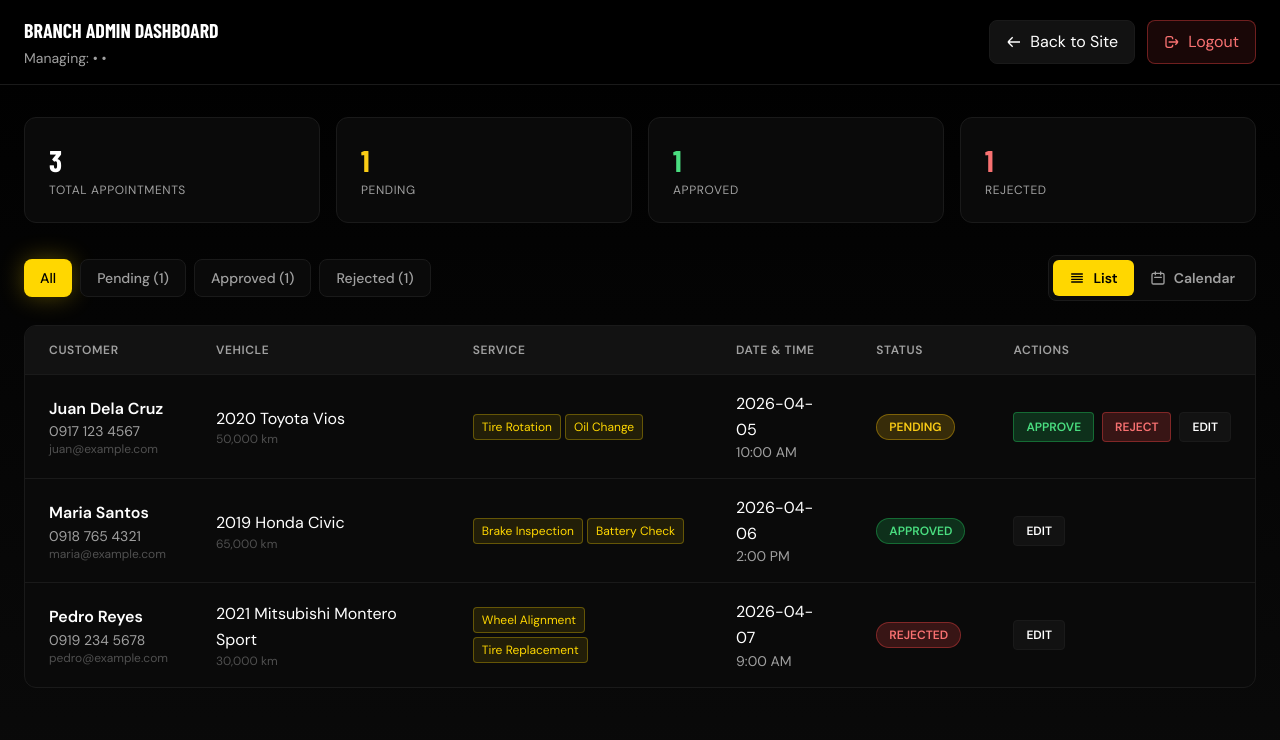
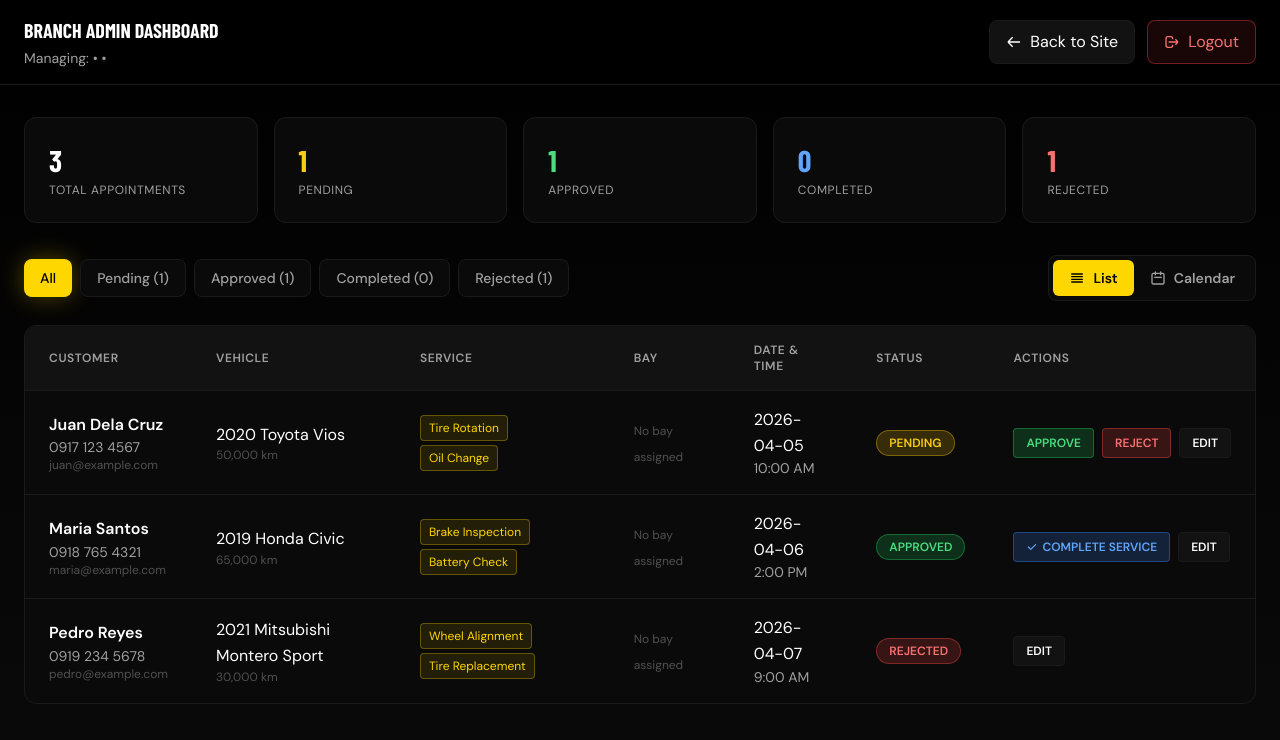
Before and after one commit to leo7604/HH-ASIA-TYRE, a React (Vite) app: page /admin in a window 1280 px wide. Shown: the top 740 px of the page. Built offline with nearby package versions, Linux system fonts and the light colour scheme; no server answers; sample sign-in values are in the browser's storage; a web font is replaced by a local one.

Commit message:
Add service completion tracking - branch admins can now mark services as complete to free up bays

```diff
--- a/src/pages/AdminDashboard.jsx
+++ b/src/pages/AdminDashboard.jsx
@@ -143,6 +143,24 @@ function AdminDashboard() {
     toast.warning('Appointment rejected');
   };
 
+  const completeService = (id) => {
+    const allAppointments = JSON.parse(localStorage.getItem('appointments') || '[]');
+    const updated = allAppointments.map(apt => {
+      if (apt.id === id) {
+        return {
+          ...apt,
+          status: 'completed',
+          completedAt: new Date().toISOString()
+        };
+      }
+      return apt;
+    });
+    localStorage.setItem('appointments', JSON.stringify(updated));
+    setAppointments(updated);
+    setFilter('all');
+    toast.success('Service completed! Bay is now available.');
+  };
+
   const startEditing = (appointment) => {
     setEditingAppointment(appointment.id);
     setEditForm({
@@ -179,6 +197,7 @@ function AdminDashboard() {
     total: appointments.length,
     pending: appointments.filter(a => a.status === 'pending').length,
     approved: appointments.filter(a => a.status === 'approved').length,
+    completed: appointments.filter(a => a.status === 'completed').length,
     rejected: appointments.filter(a => a.status === 'rejected').length
   };
 
@@ -251,7 +270,7 @@ function AdminDashboard() {
 
       <main className="max-w-[1400px] mx-auto px-6 py-8">
         {/* Stats Cards */}
-        <div className="grid grid-cols-2 md:grid-cols-4 gap-4 mb-8">
+        <div className="grid grid-cols-2 md:grid-cols-5 gap-4 mb-8">
           <div className="bg-brand-card border border-brand-border rounded-xl p-6">
             <div className="text-3xl font-display font-black text-white mb-1">{stats.total}</div>
             <div className="text-xs text-brand-textMuted uppercase tracking-wider">Total Appointments</div>
@@ -265,6 +284,10 @@ function AdminDashboard() {
             <div className="text-xs text-brand-textMuted uppercase tracking-wider">Approved</div>
           </div>
           <div className="bg-brand-card border border-brand-border rounded-xl p-6">
+            <div className="text-3xl font-display font-black text-blue-400 mb-1">{stats.completed}</div>
+            <div className="text-xs text-brand-textMuted uppercase tracking-wider">Completed</div>
+          </div>
+          <div className="bg-brand-card border border-brand-border rounded-xl p-6">
             <div className="text-3xl font-display font-black text-red-400 mb-1">{stats.rejected}</div>
             <div className="text-xs text-brand-textMuted uppercase tracking-wider">Rejected</div>
           </div>
@@ -273,7 +296,7 @@ function AdminDashboard() {
         {/* Filters */}
         <div className="flex flex-wrap gap-2 mb-6 items-center justify-between">
           <div className="flex flex-wrap gap-2">
-            {['all', 'pending', 'approved', 'rejected'].map((status) => (
+            {['all', 'pending', 'approved', 'completed', 'rejected'].map((status) => (
               <button
                 key={status}
                 onClick={() => setFilter(status)}
@@ -348,6 +371,7 @@ function AdminDashboard() {
                     <th className="text-left px-6 py-4 text-xs font-bold uppercase tracking-wider text-brand-textMuted">Customer</th>
                     <th className="text-left px-6 py-4 text-xs font-bold uppercase tracking-wider text-brand-textMuted">Vehicle</th>
                     <th className="text-left px-6 py-4 text-xs font-bold uppercase tracking-wider text-brand-textMuted">Service</th>
+                    <th className="text-left px-6 py-4 text-xs font-bold uppercase tracking-wider text-brand-textMuted">Bay</th>
                     <th className="text-left px-6 py-4 text-xs font-bold uppercase tracking-wider text-brand-textMuted">Date & Time</th>
                     <th className="text-left px-6 py-4 text-xs font-bold uppercase tracking-wider text-brand-textMuted">Status</th>
                     <th className="text-left px-6 py-4 text-xs font-bold uppercase tracking-wider text-brand-textMuted">Actions</th>
@@ -382,16 +406,34 @@ function AdminDashboard() {
                         </div>
                       </td>
                       <td className="px-6 py-4">
+                        {apt.bayName ? (
+                          <div className="flex items-center gap-2">
+                            <div className="w-8 h-8 bg-brand-yellow/10 border border-brand-yellow/30 rounded-lg flex items-center justify-center">
+                              <svg className="w-4 h-4 text-brand-yellow" fill="currentColor" viewBox="0 0 20 20">
+                                <path fillRule="evenodd" d="M4 2a2 2 0 00-2 2v11a3 3 0 106 0V4a2 2 0 00-2-2H4zm1 14a1 1 0 100-2 1 1 0 000 2zm5-1.757l4.9-4.9a2 2 0 000-2.828L13.485 5.1a2 2 0 00-2.828 0L10 5.757v8.486zM16 18.707a1 1 0 01-1.414 0L12 16.12V14h2.12l2.586 2.586a1 1 0 010 1.414z" clipRule="evenodd" />
+                              </svg>
+                            </div>
+                            <div>
+                              <div className="text-white font-semibold text-sm">{apt.bayName}</div>
+                              <div className="text-xs text-brand-textDim">Bay #{apt.bayId}</div>
+                            </div>
+                          </div>
+                        ) : (
+                          <span className="text-brand-textDim text-xs">No bay assigned</span>
+                        )}
+                      </td>
+                      <td className="px-6 py-4">
                         <div className="text-white">{apt.date}</div>
                         <div className="text-sm text-brand-textMuted">{apt.time}</div>
                       </td>
                       <td className="px-6 py-4">
                         <span className={`inline-flex items-center px-3 py-1 rounded-full text-xs font-bold uppercase ${
                           apt.status === 'approved' ? 'bg-green-500/20 text-green-400 border border-green-500/40' :
+                          apt.status === 'completed' ? 'bg-blue-500/20 text-blue-400 border border-blue-500/40' :
                           apt.status === 'rejected' ? 'bg-red-500/20 text-red-400 border border-red-500/40' :
                           'bg-yellow-500/20 text-yellow-400 border border-yellow-500/40'
                         }`}>
-                          {apt.status}
+                          {apt.status === 'completed' ? '✓ Completed' : apt.status}
                         </span>
                       </td>
                       <td className="px-6 py-4">
@@ -411,6 +453,22 @@ function AdminDashboard() {
                                 Reject
                               </button>
                             </>
+                          )}
+                          {apt.status === 'approved' && (
+                            <button
+                              onClick={() => completeService(apt.id)}
+                              className="bg-blue-500/20 border border-blue-500/40 text-blue-400 px-3 py-1.5 rounded text-xs font-bold uppercase hover:bg-blue-500/30 transition-colors flex items-center gap-1"
+                            >
+                              <svg className="w-3 h-3" fill="currentColor" viewBox="0 0 20 20">
+                                <path fillRule="evenodd" d="M16.707 5.293a1 1 0 010 1.414l-8 8a1 1 0 01-1.414 0l-4-4a1 1 0 011.414-1.414L8 12.586l7.293-7.293a1 1 0 011.414 0z" clipRule="evenodd" />
+                              </svg>
+                              Complete Service
+                            </button>
+                          )}
+                          {apt.status === 'completed' && (
+                            <span className="text-blue-400 text-xs font-semibold px-3 py-1.5">
+                              ✓ Service Done
+                            </span>
                           )}
                           <button
                             onClick={() => startEditing(apt)}
```
